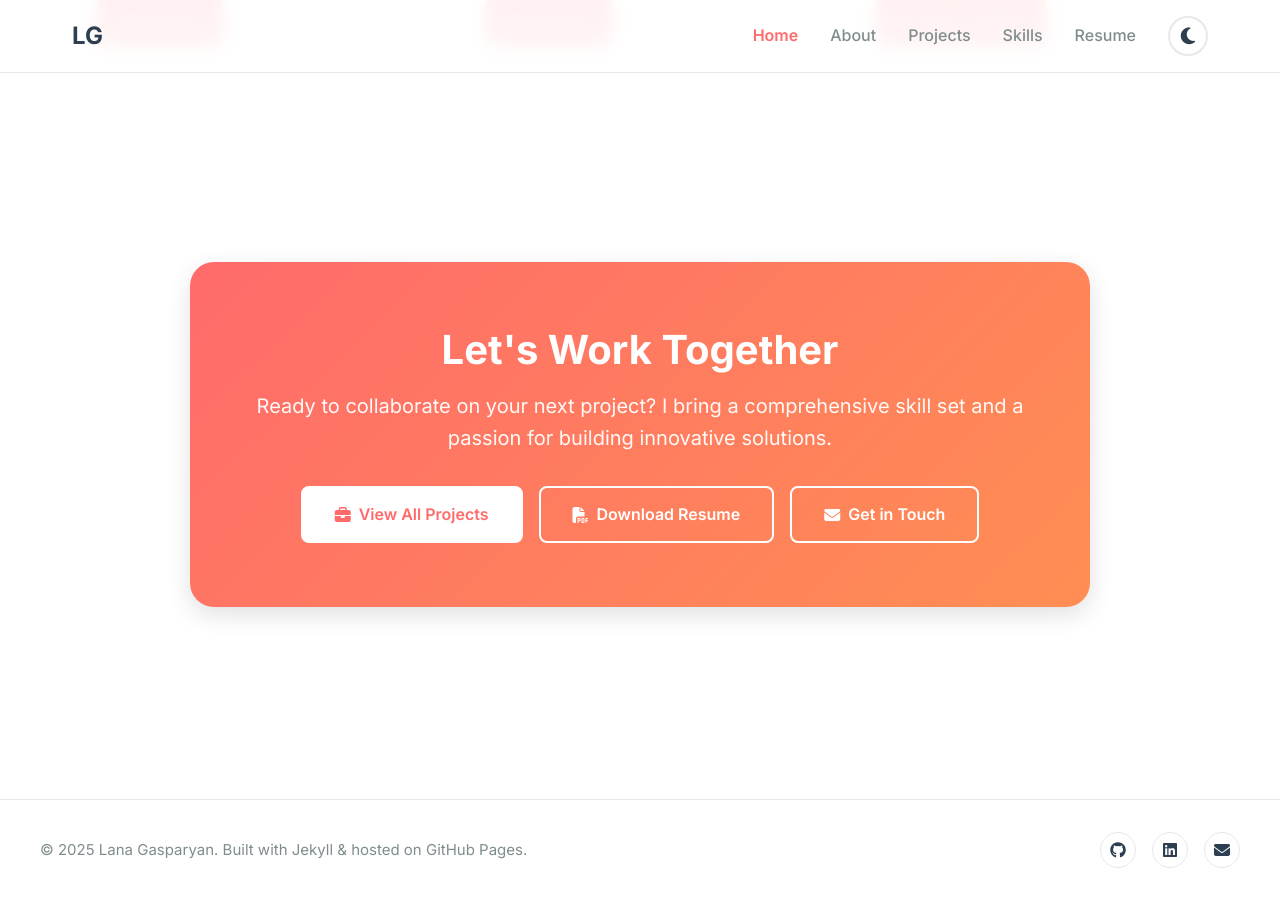
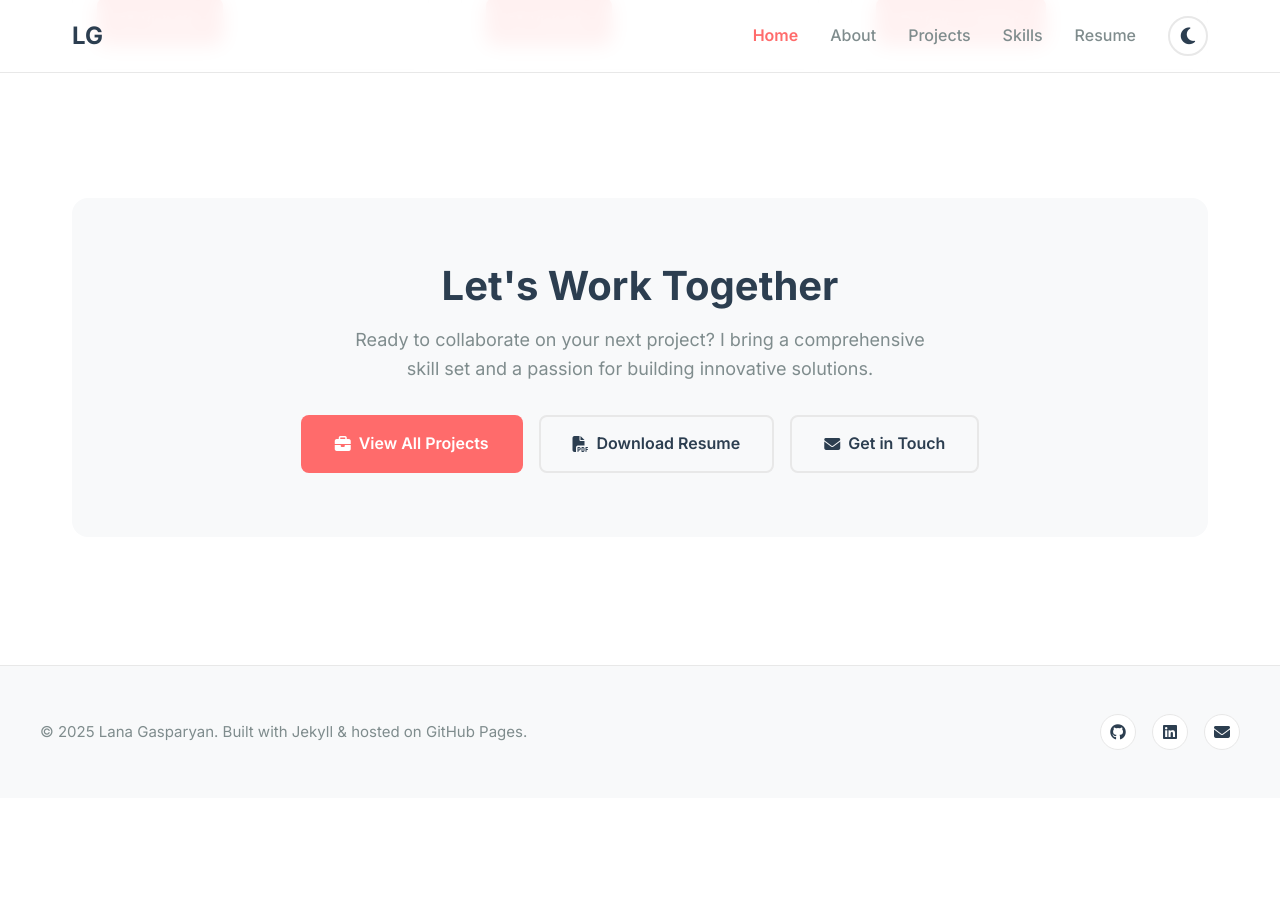
Before and after one commit to lanagasparyan/lanagasparyan.github.io, a Jekyll site: the page built from index.markdown, in a window 1280 px wide and 900 px high, scrolled down 1787 px. Built offline with Jekyll 4.4.1, drawn with Linux system fonts in a browser that asks for light colours; after the commit the page ends 2585 px from its top, so only the background shows below that.

Commit message:
fix: match CTA and footer colors to mockup exactly
Fixed background and text colors to match the approved mockup:

CTA Section:
- Changed background from gradient to var(--bg-secondary)
- Changed heading color from white to default (var(--text-primary))
- Changed paragraph color to var(--text-secondary)
- Reduced border-radius from 1.5rem to 1rem
- Removed box-shadow
- Removed custom button color overrides (now uses standard button styles)
- Updated paragraph font-size from 1.25rem to 1.125rem
- Added max-width: 600px to paragraph with auto margins

Footer:
- Changed background from var(--bg-primary) to var(--bg-secondary)
- Updated padding from 2rem to 3rem 2rem to match mockup

Both sections now have the subtle gray background (bg-secondary)
instead of white or gradient, exactly matching the mockup design.

🤖 Generated with [Claude Code](https://claude.com/claude-code)

Co-Authored-By: Claude <noreply@anthropic.com>

```diff
--- a/_sass/_cta.scss
+++ b/_sass/_cta.scss
@@ -4,57 +4,32 @@
  */
 
 .cta-section {
-    background: linear-gradient(135deg, var(--accent) 0%, var(--accent-secondary) 100%);
-    border-radius: 1.5rem;
+    background: var(--bg-secondary);
+    border-radius: 1rem;
     padding: 4rem 2rem;
     text-align: center;
-    margin: 4rem auto;
-    max-width: 900px;
-    box-shadow: 0 8px 24px var(--shadow-hover);
 
     h2 {
         font-size: 2.5rem;
-        color: white;
         margin-bottom: 1rem;
         font-family: 'Inter', sans-serif;
     }
 
     p {
-        font-size: 1.25rem;
-        color: rgba(255, 255, 255, 0.95);
+        font-size: 1.125rem;
+        color: var(--text-secondary);
         margin-bottom: 2rem;
-        line-height: 1.6;
+        max-width: 600px;
+        margin-left: auto;
+        margin-right: auto;
     }
+}
 
-    .cta-buttons {
-        display: flex;
-        gap: 1rem;
-        justify-content: center;
-        flex-wrap: wrap;
-
-        .btn {
-            background: white;
-            color: var(--accent);
-            border-color: white;
-
-            &:hover {
-                background: var(--bg-secondary);
-                transform: translateY(-2px);
-            }
-        }
-
-        .btn-outline {
-            background: transparent;
-            color: white;
-            border-color: white;
-
-            &:hover {
-                background: rgba(255, 255, 255, 0.1);
-                color: white;
-                border-color: white;
-            }
-        }
-    }
+.cta-buttons {
+    display: flex;
+    justify-content: center;
+    flex-wrap: wrap;
+    gap: 1rem;
 }
 
 // Responsive design
--- a/_sass/_footer.scss
+++ b/_sass/_footer.scss
@@ -4,10 +4,10 @@
  */
 
 .footer {
-    background: var(--bg-primary);
+    background: var(--bg-secondary);
+    padding: 3rem 2rem;
+    margin-top: 4rem;
     border-top: 1px solid var(--card-border);
-    padding: 2rem;
-    margin-top: 4rem;
 }
 
 .footer-container {
```
